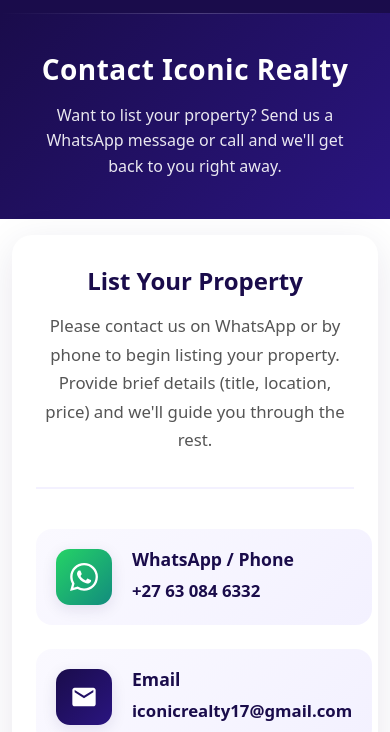
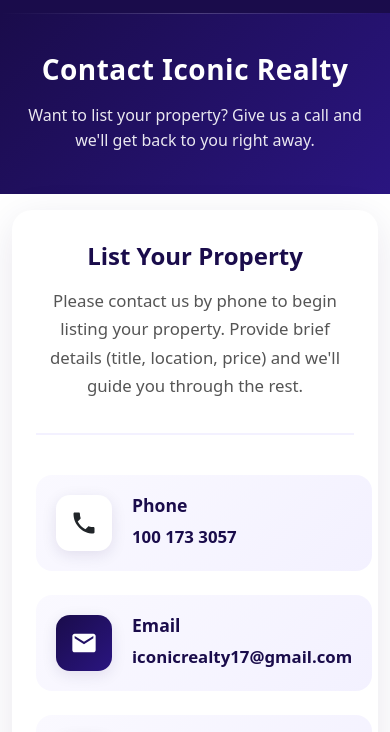
Before and after one commit to Shehateskuroo/Iconic-Realty, a plain HTML site: page contact.html in a window 390 px wide. Shown: the part 89-821 px from the top of the page. Drawn offline with nearby package versions, Linux system fonts and the light colour scheme.

Commit message:
Remove WhatsApp references from contact page
Updated contact information to remove WhatsApp references and focus on phone communication.

```diff
--- a/contact.html
+++ b/contact.html
@@ -44,7 +44,7 @@
   <header class="contact-header">
     <div class="container text-center">
       <h1 class="contact-title">Contact Iconic Realty</h1>
-      <p class="contact-subtitle">Want to list your property? Send us a WhatsApp message or call and we'll get back to you right away.</p>
+      <p class="contact-subtitle">Want to list your property? Give us a call and we'll get back to you right away.</p>
     </div>
   </header>
 
@@ -55,19 +55,19 @@
           <div class="contact-card">
             <div class="contact-card-header">
               <h2 class="contact-card-title">List Your Property</h2>
-              <p class="contact-card-desc">Please contact us on WhatsApp or by phone to begin listing your property. Provide brief details (title, location, price) and we'll guide you through the rest.</p>
+              <p class="contact-card-desc">Please contact us by phone to begin listing your property. Provide brief details (title, location, price) and we'll guide you through the rest.</p>
             </div>
 
             <div class="contact-info-grid">
               <div class="contact-info-item">
-                <div class="contact-icon-wrapper whatsapp">
+                <div class="contact-icon-wrapper phone">
                   <svg class="contact-info-icon" viewBox="0 0 24 24" width="28" height="28" fill="currentColor">
-                    <path d="M17.472 14.382c-.297-.149-1.758-.867-2.03-.967-.273-.099-.471-.148-.67.15-.197.297-.767.966-.94 1.164-.173.199-.347.223-.644.075-.297-.15-1.255-.463-2.39-1.475-.883-.788-1.48-1.761-1.653-2.059-.173-.297-.018-.458.13-.606.134-.133.298-.347.446-.52.149-.174.198-.298.298-.497.099-.198.05-.371-.025-.52-.075-.149-.669-1.612-.916-2.207-.242-.579-.487-.5-.669-.51-.173-.008-.371-.01-.57-.01-.198 0-.52.074-.792.372-.272.297-1.04 1.016-1.04 2.479 0 1.462 1.065 2.875 1.213 3.074.149.198 2.096 3.2 5.077 4.487.709.306 1.262.489 1.694.625.712.227 1.36.195 1.871.118.571-.085 1.758-.719 2.006-1.413.248-.694.248-1.289.173-1.413-.074-.124-.272-.198-.57-.347m-5.421 7.403h-.004a9.87 9.87 0 01-5.031-1.378l-.361-.214-3.741.982.998-3.648-.235-.374a9.86 9.86 0 01-1.51-5.26c.001-5.45 4.436-9.884 9.888-9.884 2.64 0 5.122 1.03 6.988 2.898a9.825 9.825 0 012.893 6.994c-.003 5.45-4.437 9.884-9.885 9.884m8.413-18.297A11.815 11.815 0 0012.05 0C5.495 0 .16 5.335.157 11.892c0 2.096.547 4.142 1.588 5.945L.057 24l6.305-1.654a11.882 11.882 0 005.683 1.448h.005c6.554 0 11.89-5.335 11.893-11.893a11.821 11.821 0 00-3.48-8.413Z"/>
+                    <path d="M6.62 10.79c1.44 2.83 3.76 5.14 6.59 6.59l2.2-2.2c.27-.27.67-.36 1.02-.24 1.12.37 2.33.57 3.57.57.55 0 1 .45 1 1V20c0 .55-.45 1-1 1-9.39 0-17-7.61-17-17 0-.55.45-1 1-1h3.5c.55 0 1 .45 1 1 0 1.25.2 2.45.57 3.57.11.35.03.74-.25 1.02l-2.2 2.2z"/>
                   </svg>
                 </div>
                 <div class="contact-info-content">
-                  <h5>WhatsApp / Phone</h5>
-                  <a href="https://wa.me/27630846332?text=Hello%2C%20I%27m%20interested%20in%20listing%20my%20property%20for%20sale%20or%20for%20rent" target="_blank" rel="noopener" class="contact-link">+27 63 084 6332</a>
+                  <h5>Phone</h5>
+                  <a href="tel:+1001733057" class="contact-link">100 173 3057</a>
                 </div>
               </div>
 
@@ -121,9 +121,6 @@
                 <a href="https://facebook.com/IconicRealty" target="_blank" rel="noopener" aria-label="Iconic Realty Facebook" class="social-link">
                   <svg class="icon" viewBox="0 0 24 24" width="22" height="22" fill="currentColor"><path d="M24 12.073c0-6.627-5.373-12-12-12s-12 5.373-12 12c0 5.99 4.388 10.954 10.125 11.854v-8.385H7.078v-3.47h3.047V9.43c0-3.007 1.792-4.669 4.533-4.669 1.312 0 2.686.235 2.686.235v2.953H15.83c-1.491 0-1.956.925-1.956 1.874v2.25h3.328l-.532 3.47h-2.796v8.385C19.612 23.027 24 18.062 24 12.073z"/></svg>
                 </a>
-                <a href="https://wa.me/27630846332" target="_blank" rel="noopener" aria-label="Iconic Realty WhatsApp" class="social-link">
-                  <svg class="icon" viewBox="0 0 24 24" width="22" height="22" fill="currentColor"><path d="M17.472 14.382c-.297-.149-1.758-.867-2.03-.967-.273-.099-.471-.148-.67.15-.197.297-.767.966-.94 1.164-.173.199-.347.223-.644.075-.297-.15-1.255-.463-2.39-1.475-.883-.788-1.48-1.761-1.653-2.059-.173-.297-.018-.458.13-.606.134-.133.298-.347.446-.52.149-.174.198-.298.298-.497.099-.198.05-.371-.025-.52-.075-.149-.669-1.612-.916-2.207-.242-.579-.487-.5-.669-.51-.173-.008-.371-.01-.57-.01-.198 0-.52.074-.792.372-.272.297-1.04 1.016-1.04 2.479 0 1.462 1.065 2.875 1.213 3.074.149.198 2.096 3.2 5.077 4.487.709.306 1.262.489 1.694.625.712.227 1.36.195 1.871.118.571-.085 1.758-.719 2.006-1.413.248-.694.248-1.289.173-1.413-.074-.124-.272-.198-.57-.347m-5.421 7.403h-.004a9.87 9.87 0 01-5.031-1.378l-.361-.214-3.741.982.998-3.648-.235-.374a9.86 9.86 0 01-1.51-5.26c.001-5.45 4.436-9.884 9.888-9.884 2.64 0 5.122 1.03 6.988 2.898a9.825 9.825 0 012.893 6.994c-.003 5.45-4.437 9.884-9.885 9.884m8.413-18.297A11.815 11.815 0 0012.05 0C5.495 0 .16 5.335.157 11.892c0 2.096.547 4.142 1.588 5.945L.057 24l6.305-1.654a11.882 11.882 0 005.683 1.448h.005c6.554 0 11.89-5.335 11.893-11.893a11.821 11.821 0 00-3.48-8.413Z"/></svg>
-                </a>
               </div>
             </div>
           </div>
@@ -156,10 +153,6 @@
                 <svg class="contact-icon" viewBox="0 0 24 24" width="18" height="18" fill="currentColor"><path d="M20 4H4c-1.1 0-1.99.9-1.99 2L2 18c0 1.1.9 2 2 2h16c1.1 0 2-.9 2-2V6c0-1.1-.9-2-2-2zm0 4l-8 5-8-5V6l8 5 8-5v2z"/></svg>
                 <a href="https://mail.google.com/mail/?view=cm&fs=1&to=iconicrealty17@gmail.com&su=Property%20Listing%20Inquiry&body=Hello%2C%20I%27m%20interested%20in%20listing%20my%20property%20for%20sale%20or%20for%20rent.%20Please%20contact%20me%20with%20more%20information." target="_blank" rel="noopener">iconicrealty17@gmail.com</a>
               </li>
-              <li>
-                <svg class="contact-icon" viewBox="0 0 24 24" width="18" height="18" fill="currentColor"><path d="M17.472 14.382c-.297-.149-1.758-.867-2.03-.967-.273-.099-.471-.148-.67.15-.197.297-.767.966-.94 1.164-.173.199-.347.223-.644.075-.297-.15-1.255-.463-2.39-1.475-.883-.788-1.48-1.761-1.653-2.059-.173-.297-.018-.458.13-.606.134-.133.298-.347.446-.52.149-.174.198-.298.298-.497.099-.198.05-.371-.025-.52-.075-.149-.669-1.612-.916-2.207-.242-.579-.487-.5-.669-.51-.173-.008-.371-.01-.57-.01-.198 0-.52.074-.792.372-.272.297-1.04 1.016-1.04 2.479 0 1.462 1.065 2.875 1.213 3.074.149.198 2.096 3.2 5.077 4.487.709.306 1.262.489 1.694.625.712.227 1.36.195 1.871.118.571-.085 1.758-.719 2.006-1.413.248-.694.248-1.289.173-1.413-.074-.124-.272-.198-.57-.347m-5.421 7.403h-.004a9.87 9.87 0 01-5.031-1.378l-.361-.214-3.741.982.998-3.648-.235-.374a9.86 9.86 0 01-1.51-5.26c.001-5.45 4.436-9.884 9.888-9.884 2.64 0 5.122 1.03 6.988 2.898a9.825 9.825 0 012.893 6.994c-.003 5.45-4.437 9.884-9.885 9.884m8.413-18.297A11.815 11.815 0 0012.05 0C5.495 0 .16 5.335.157 11.892c0 2.096.547 4.142 1.588 5.945L.057 24l6.305-1.654a11.882 11.882 0 005.683 1.448h.005c6.554 0 11.89-5.335 11.893-11.893a11.821 11.821 0 00-3.48-8.413Z"/></svg>
-                <a href="https://wa.me/27630846332" target="_blank" rel="noopener">WhatsApp Us</a>
-              </li>
             </ul>
           </div>
 
```
